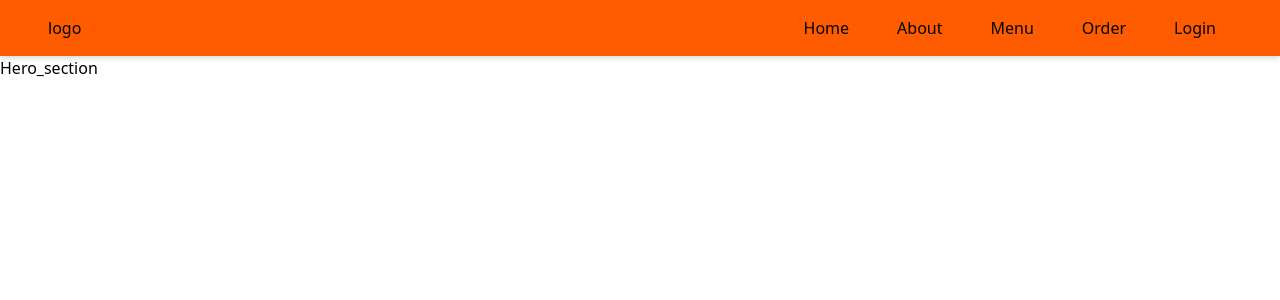
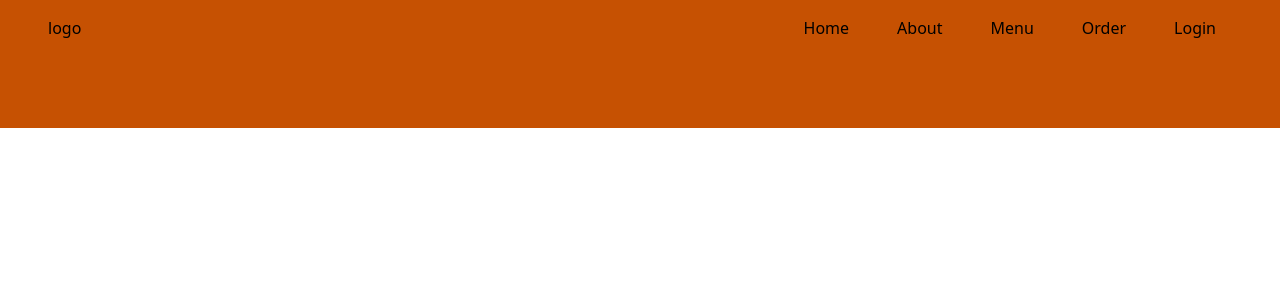
Before and after one commit to NazmulAlamShawon/streetfoodhub, a React (Vite) app: page / in a window 1280 px wide. Shown: the top 300 px of the page. Built offline with nearby package versions, Linux system fonts and the light colour scheme.

Commit message:
add background image

```diff
--- a/src/App.jsx
+++ b/src/App.jsx
@@ -1,13 +1,11 @@
 import { Navbar } from "./components/Navbar/Navbar";
 import Home from "./pages/Home";
 
-
 const App = () => {
   return (
-    <div>
+    <div className="mx-auto">
       <Navbar />
-      < Home />
-
+      <Home />
     </div>
   );
 };
--- a/src/components/Hero/Hero_section.jsx
+++ b/src/components/Hero/Hero_section.jsx
@@ -1,4 +1,11 @@
+import Left_hero from "./Left_hero";
+import Right_hero from "./Right_hero";
+
 const Hero_section = () => {
-  return <div>Hero_section</div>;
+  return (
+    <div className="bg-primary flex justify-center items-center text-white border-orange-100 border-spacing-1 ">
+      <div className="flex gap-4 m-5 p-4 "></div>
+    </div>
+  );
 };
 export default Hero_section;
--- /dev/null
+++ b/src/components/Hero/Left_hero.jsx
@@ -0,0 +1,6 @@
+const Left_hero = () => {
+  return (
+    <div>Left_hero</div>
+  )
+}
+export default Left_hero
--- /dev/null
+++ b/src/components/Hero/Right_hero.jsx
@@ -0,0 +1,6 @@
+const Right_hero = () => {
+  return (
+    <div>Right_hero</div>
+  )
+}
+export default Right_hero
--- a/tailwind.config.js
+++ b/tailwind.config.js
@@ -7,7 +7,7 @@ export default {
   theme: {
     extend: {
       colors:{
-        primary: "#ff5B00",
+        primary: "#c65102",
         secondaryclr: "#ff6700",
       },
       container:{
```
Also changed, not shown: public/pngtree-yellow-gourmet-shading-cartoon-chef-restaurant-recruitment-background-material-image_133951.jpg (added).
